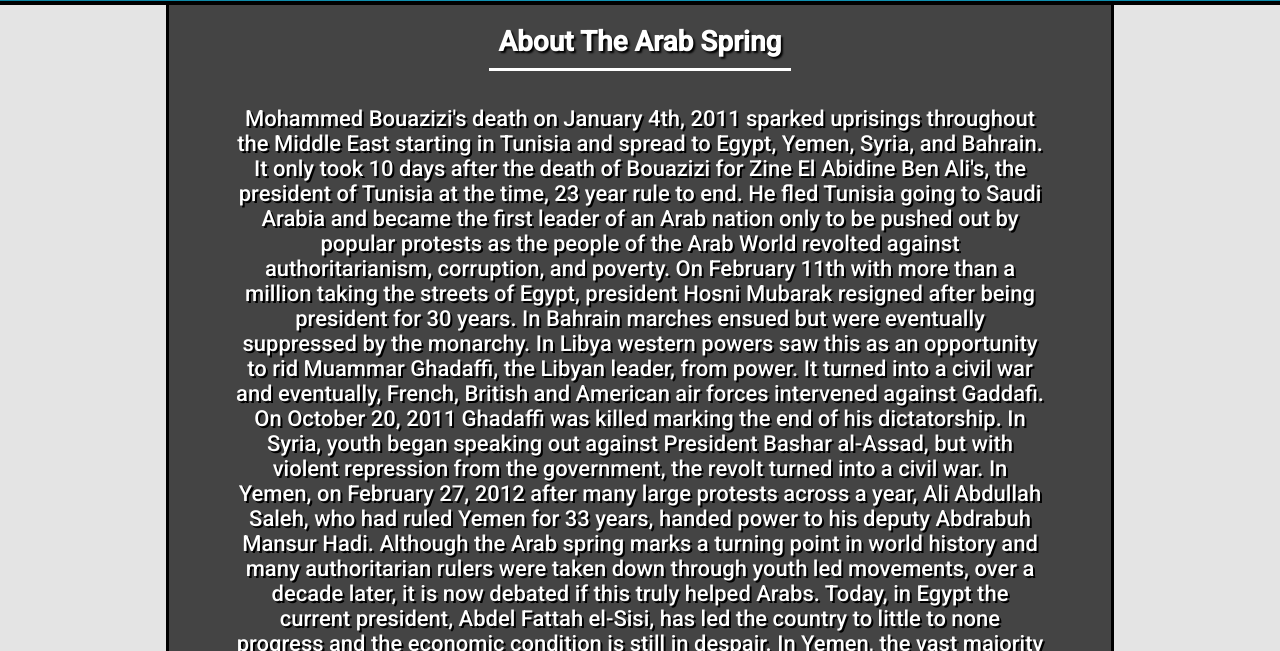
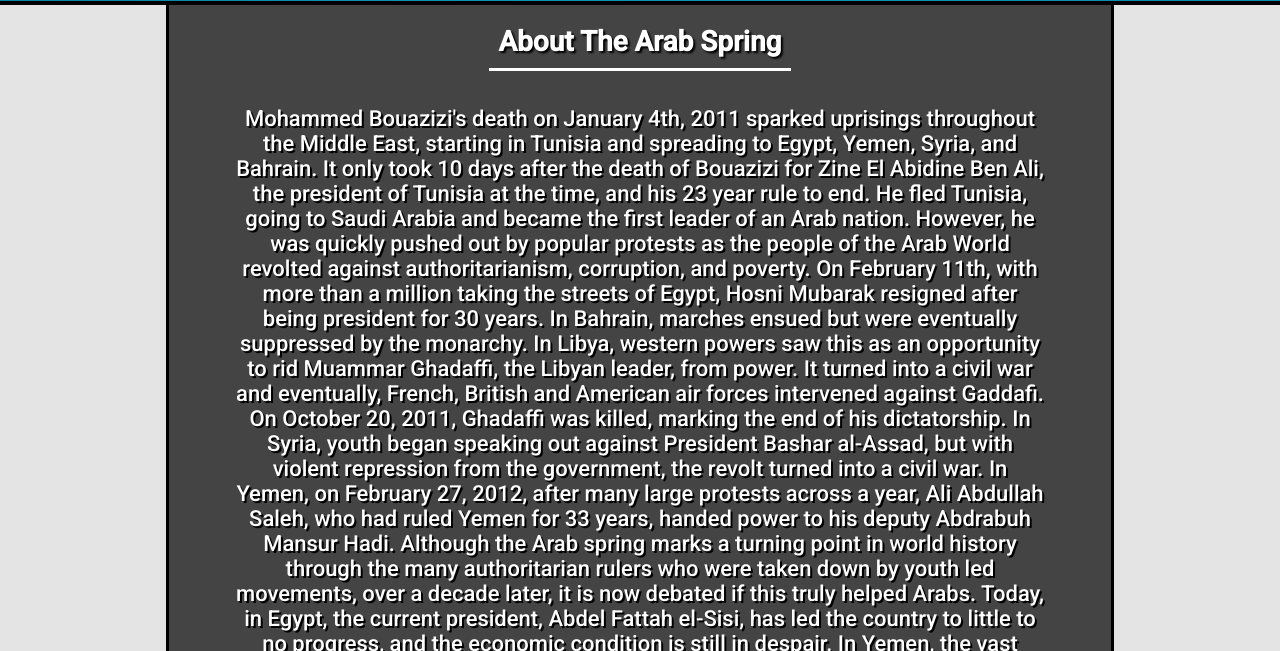
Before and after one commit to APWorldProject/JH, a plain HTML site: page Arab_Spring.html in a window 1280 px wide. Shown: the part 149-800 px from the top of the page. Drawn offline with Linux system fonts and the light colour scheme.

Commit message:
Bug fixes

```diff
--- a/Arab_Spring.html
+++ b/Arab_Spring.html
@@ -84,30 +84,30 @@
                     <div class="summary-text-container">
                       <div class="summary-text">
                         <p class="summary-text">Mohammed Bouazizi's death on January 4th, 2011 sparked
-                          uprisings throughout the Middle East starting in Tunisia and spread to Egypt,
+                          uprisings throughout the Middle East, starting in Tunisia and spreading to Egypt,
                           Yemen, Syria, and Bahrain. It only took 10 days after the death of Bouazizi for
-                          Zine El Abidine Ben Ali's, the president of Tunisia at the time, 23 year rule to
-                          end. He fled Tunisia going to Saudi Arabia and became the first leader of an Arab
-                          nation only to be pushed out by popular protests as the people of the Arab World
-                          revolted against authoritarianism, corruption, and poverty. On February 11th with
-                          more than a million taking the streets of Egypt, president Hosni Mubarak resigned
-                          after being president for 30 years. In Bahrain marches ensued but were eventually
-                          suppressed by the monarchy. In Libya western powers saw this as an opportunity to
+                          Zine El Abidine Ben Ali, the president of Tunisia at the time, and his 23 year rule to
+                          end. He fled Tunisia, going to Saudi Arabia and became the first leader of an Arab
+                          nation. However, he was quickly pushed out by popular protests as the people of the Arab World
+                          revolted against authoritarianism, corruption, and poverty. On February 11th, with
+                          more than a million taking the streets of Egypt, Hosni Mubarak resigned
+                          after being president for 30 years. In Bahrain, marches ensued but were eventually
+                          suppressed by the monarchy. In Libya, western powers saw this as an opportunity to
                           rid Muammar Ghadaffi, the Libyan leader, from power. It turned into a civil war and
                           eventually, French, British and American air forces intervened against Gaddafi. On
-                          October 20, 2011 Ghadaffi was killed marking the end of his dictatorship. In Syria,
+                          October 20, 2011, Ghadaffi was killed, marking the end of his dictatorship. In Syria,
                           youth began speaking out against President Bashar al-Assad, but with violent repression
-                          from the government, the revolt turned into a civil war. In Yemen, on February 27, 2012
+                          from the government, the revolt turned into a civil war. In Yemen, on February 27, 2012,
                           after many large protests across a year, Ali Abdullah Saleh, who had ruled Yemen for 33
-                          years, handed power to his deputy Abdrabuh Mansur Hadi. Although the Arab spring marks
-                          a turning point in world history and many authoritarian rulers were taken down through
-                          youth led movements, over a decade later, it is now debated if this truly helped Arabs.
-                          Today, in Egypt the current president, Abdel Fattah el-Sisi, has led the country to little
-                          to none progress and the economic condition is still in despair. In Yemen, the vast
+                          years, handed power to his deputy Abdrabuh Mansur Hadi. Although the Arab spring marks a turning
+                          point in world history through the many authoritarian rulers who were taken down by youth led movements,
+                          over a decade later, it is now debated if this truly helped Arabs.
+                          Today, in Egypt, the current president, Abdel Fattah el-Sisi, has led the country to little
+                          to no progress, and the economic condition is still in despair. In Yemen, the vast
                           majority of people, over 75%, say they regret the Arab Spring. However, Yemen is still
-                          war stricken and many of the goals of their revolts are unfulfilled. In Syria the
+                          war stricken and many of the goals of their revolts are unfulfilled. In Syria, the
                           conditions have only grown worse as 75% of Syrians regret their actions in the Arab Spring.
-                          The Syrian civil war has only gotten worse and now the Syrian crisis remains the
+                          The Syrian civil war has only gotten worse and, now, the Syrian crisis remains the
                           largest displacement crisis in the world with 12 million Syrians forcibly displaced
                           in the region. Although the Arab Spring may not have achieved what it set out to do,
                           it shows that change can be made if the youth of a nation are fed up and decide to
--- a/index.css
+++ b/index.css
@@ -38,8 +38,8 @@ div.background-image {
     display: flex;
     flex: 1;
     flex-direction: column;
-    height: 600px;
-    max-height: 600px;
+    height: 650px;
+    max-height: 650px;
     background-color: rgb(13, 105, 128);
     background-image: url(images_folder/ap-world-map2.png);
     background-size: 105%;
```
Also changed, not shown: Economic_Liberation.html (+1 -1 lines), Egypt.html (+2 -2 lines), Mohamed_Bouaziz.html (+1 -1 lines), Social_Media.html (+1 -1 lines), images_folder/ap-world-map2.png (added).
